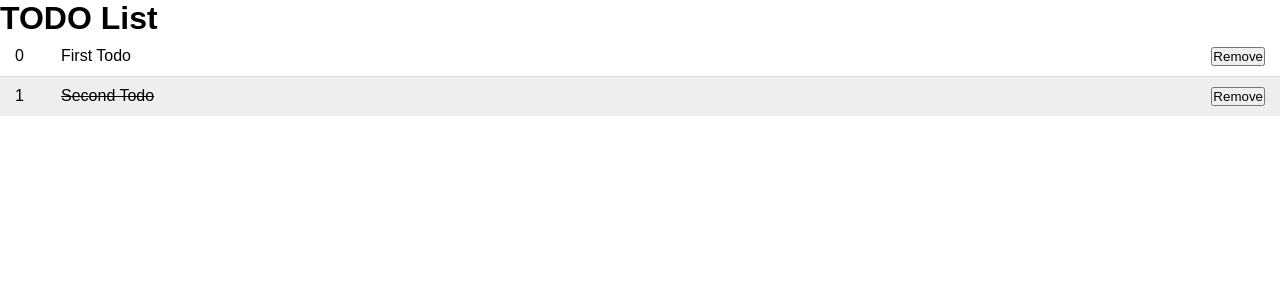
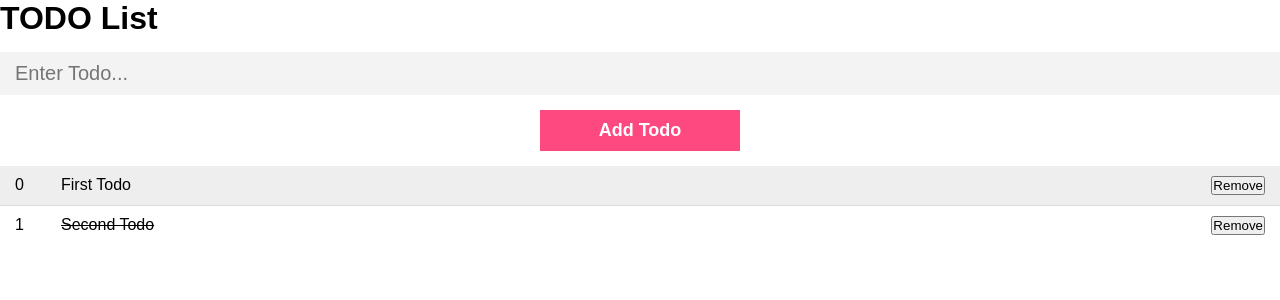
Before and after one commit to melyespinofl96/Angular-To-do-List, an Angular app: page / in a window 1280 px wide. Shown: the top 300 px of the page. Built offline with nearby package versions, Linux system fonts and the light colour scheme.

Commit message:
another update

```diff
--- a/src/app/app.module.ts
+++ b/src/app/app.module.ts
@@ -1,5 +1,6 @@
 import { NgModule } from '@angular/core';
 import { BrowserModule } from '@angular/platform-browser';
+import { FormsModule } from '@angular/forms';
 
 import { AppComponent } from './app.component';
 import { TodosComponent } from './components/todos/todos.component';
@@ -10,7 +11,8 @@
     TodosComponent
   ],
   imports: [
-    BrowserModule
+    BrowserModule,
+    FormsModule
   ],
   providers: [],
   bootstrap: [AppComponent]
--- a/src/app/components/todos/todos.component.html
+++ b/src/app/components/todos/todos.component.html
@@ -1,4 +1,13 @@
 <div class = "todos">
+    <form (submit)="addTodo()">
+        <input  type="text"
+                name="inputTodo"
+                placeholder="Enter Todo..."
+                class="todo-input"
+                [(ngModel)]="inputTodo"
+                />
+        <input type="submit" value="Add Todo" class="todo-submit">
+    </form>
     <div  *ngFor="let todo of todos; let i = index;"
     class = "todo {{ (todo.completed ? 'done' : '') }}">
         <div class="id">{{i}}</div>
--- a/src/app/components/todos/todos.component.ts
+++ b/src/app/components/todos/todos.component.ts
@@ -1,4 +1,4 @@
-import { Component, OnInit } from '@angular/core';
+import { Component, Input, OnInit } from '@angular/core';
 import { Todo } from '../../model/Todo';
 
 @Component({
@@ -8,6 +8,8 @@
 })
 export class TodosComponent implements OnInit {
   todos: Todo[] = [];
+
+  inputTodo: string = "";
 
   ngOnInit(): void {
     this.todos = [
@@ -33,4 +35,12 @@
   deleteTodo(id: number){
     this.todos = this.todos.filter((v, i) => i !== id);
   }
+
+  addTodo(){
+    this.todos.push({
+      content: this.inputTodo,
+      completed: false
+    });
+    this.inputTodo = "";
+  }
 }
```
